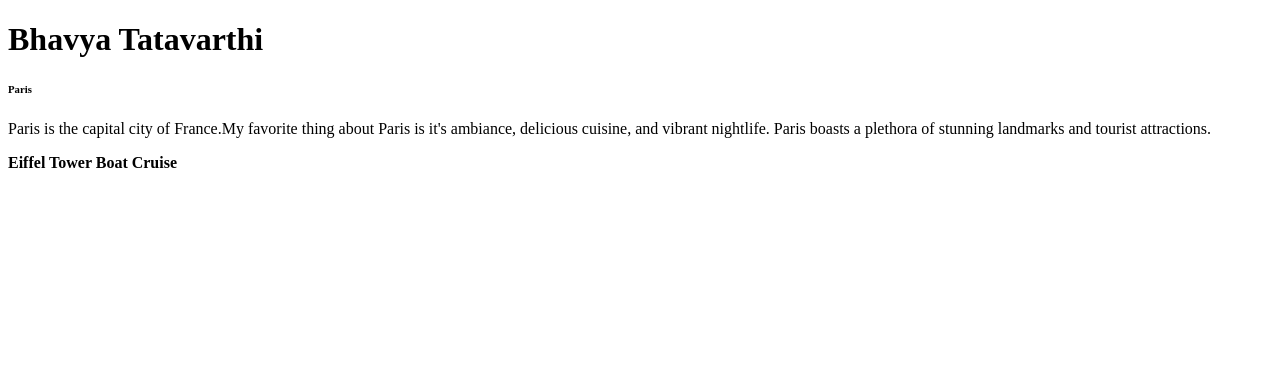
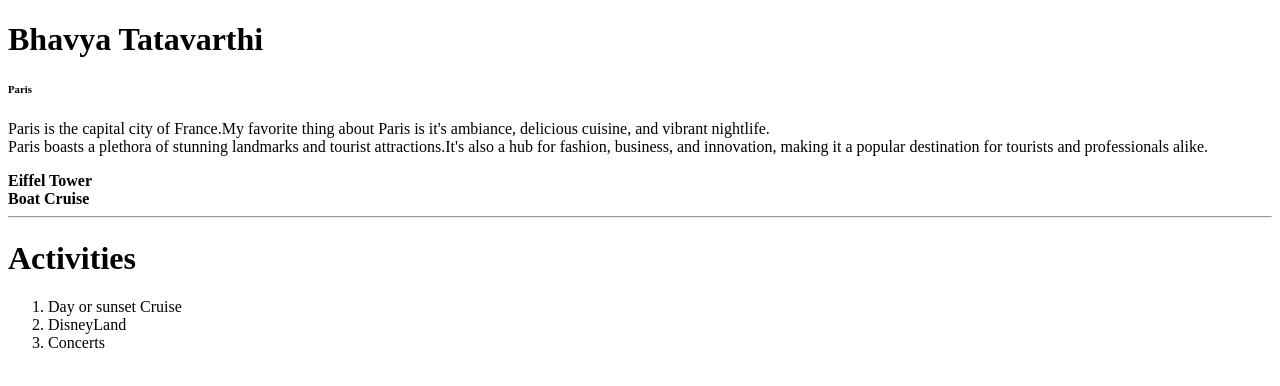
Before and after one commit to 44-563-WebApps-F23/44563-webapps-f23-assignment3-bhavyatatavarthi, a plain HTML site: page index.html in a window 1280 px wide. Drawn offline with Linux system fonts and the light colour scheme.

Commit message:
Activities

```diff
--- a/index.html
+++ b/index.html
@@ -7,10 +7,18 @@
         <h1>Bhavya Tatavarthi</h1>
         <h6>Paris</h6>
         <p>
-            Paris is the capital city of France.My favorite thing about Paris is it's ambiance, delicious cuisine, and vibrant nightlife. Paris boasts a plethora of stunning landmarks and tourist attractions.
+            Paris is the capital city of France.My favorite thing about Paris is it's ambiance, delicious cuisine, and vibrant nightlife.<br> Paris boasts a plethora of stunning landmarks and tourist attractions.It's also a hub for fashion, business, and innovation, making it a popular destination for tourists and professionals alike.
         </p>
-        <b>Eiffel Tower
+        <b>Eiffel Tower<br>
             Boat Cruise
         </b>
+        <hr>
+        <h1>Activities</h1>
+        <ol>
+           <li>Day or sunset Cruise</li>
+            <li>DisneyLand</li>
+            <li>Concerts</li>
+        </ol>
+
     </body>
 </html>
```
